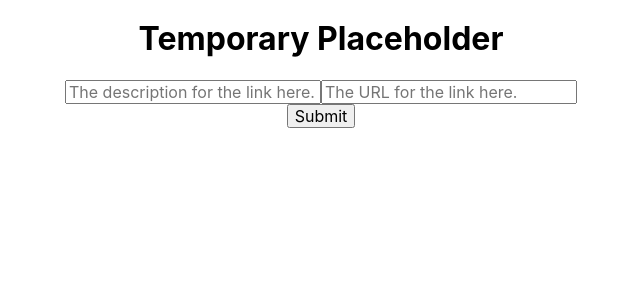
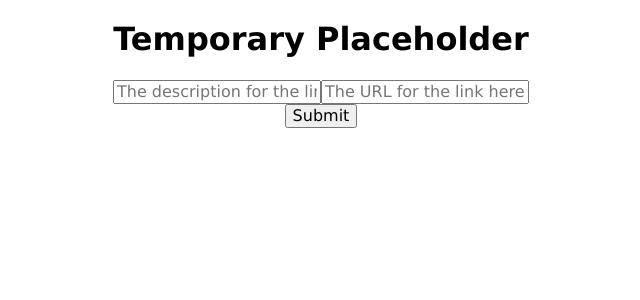
Before and after one commit to BaoPham92/RAND-P_FullStack-App, a React (Create React App) app in the folder view/: page / in a window 1280 px wide. Shown: the top 300 px of the page, without its empty margins (319-959 px from the left). Built offline with nearby package versions, Linux system fonts and the light colour scheme.

Commit message:
Custome CSS & routing template enabled for routing our components later.

```diff
--- a/view/package.json
+++ b/view/package.json
@@ -8,6 +8,7 @@
     "react": "^16.8.2",
     "react-apollo": "^2.4.1",
     "react-dom": "^16.8.2",
+    "react-router-dom": "^4.3.1",
     "react-scripts": "2.1.5"
   },
   "scripts": {
--- a/view/src/components/App.js
+++ b/view/src/components/App.js
@@ -1,7 +1,11 @@
 import React, { Component } from 'react'
+import { Router, Switch } from 'react-router-dom'
+import '../styles/App.css'
+
+// Components
 import CreateLink from './CreateLink'
 import LinkList from './LinkList'
-import '../styles/App.css'
+import Header from './Header'
 
 export default class App extends Component {
   render() {
--- a/view/src/components/Header.js
+++ b/view/src/components/Header.js
@@ -1,6 +1,6 @@
 import React, { Component } from 'react'
 import { Link } from 'react-router-dom'
-import { withRouter } from 'react-router'
+import { withRouter } from 'react-router-dom'
 
 class Header extends Component {
     render() {
--- a/view/src/index.js
+++ b/view/src/index.js
@@ -7,6 +7,7 @@ import { ApolloProvider } from 'react-apollo'
 import { ApolloClient } from 'apollo-client'
 import { createHttpLink } from 'apollo-link-http'
 import { InMemoryCache } from 'apollo-cache-inmemory'
+import { BrowserRouter } from 'react-router-dom'
 
 // GraphQL API (Back-End) connected to GraphQL server
 const httpLink = createHttpLink({
@@ -20,9 +21,11 @@ const client = new ApolloClient({
 })
 
 ReactDOM.render(
-<ApolloProvider client={client}>
-    <App />
-</ApolloProvider>
+<BrowserRouter>
+    <ApolloProvider client={client}>
+        <App />
+    </ApolloProvider>
+</BrowserRouter>
 , document.getElementById('root'))
 
 // If you want your app to work offline and load faster, you can change
--- a/view/src/styles/index.css
+++ b/view/src/styles/index.css
@@ -1,14 +1,43 @@
 body {
-  margin: 0;
-  padding: 0;
-  font-family: -apple-system, BlinkMacSystemFont, "Segoe UI", "Roboto", "Oxygen",
-    "Ubuntu", "Cantarell", "Fira Sans", "Droid Sans", "Helvetica Neue",
-    sans-serif;
-  -webkit-font-smoothing: antialiased;
-  -moz-osx-font-smoothing: grayscale;
+    margin: 0;
+    padding: 0;
+    font-family: Verdana, Geneva, sans-serif;
 }
 
-code {
-  font-family: source-code-pro, Menlo, Monaco, Consolas, "Courier New",
-    monospace;
+input {
+    max-width: 500px;
 }
+
+.gray {
+    color: #828282;
+}
+
+.orange {
+    background-color: #ff6600;
+}
+
+.background-gray {
+    background-color: rgb(246, 246, 239);
+}
+
+.f11 {
+    font-size: 11px;
+}
+
+.w85 {
+    width: 85%;
+}
+
+.button {
+    font-family: monospace;
+    font-size: 10pt;
+    color: black;
+    background-color: buttonface;
+    text-align: center;
+    padding: 2px 6px 3px;
+    border-width: 2px;
+    border-style: outset;
+    border-color: buttonface;
+    cursor: pointer;
+    max-width: 250px;
+}
```
Also changed, not shown: 1 other file (tests, documents, lock files or other folders).
